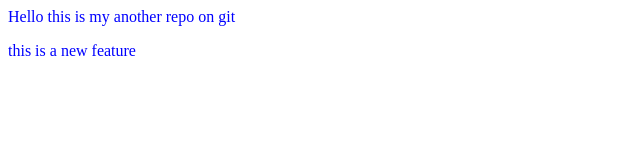
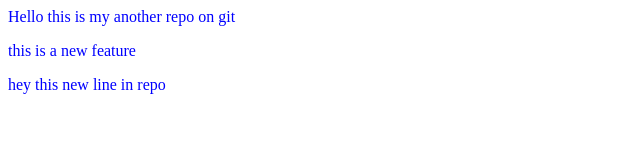
Before and after one commit to Pramod-Sase00/Local-repo, a plain HTML site: page index.html in a window 1280 px wide. Shown: the whole page, without its empty margins (0-640 px from the left). Drawn offline with Linux system fonts and the light colour scheme.

Commit message:
added new line

```diff
--- a/index.html
+++ b/index.html
@@ -1,3 +1,4 @@
 <link rel="stylesheet" href="style.css">
 <p>Hello this is my another repo on git</p>
 <p>this is a new feature</p>
+<p>hey  this new line in repo </p>
```
